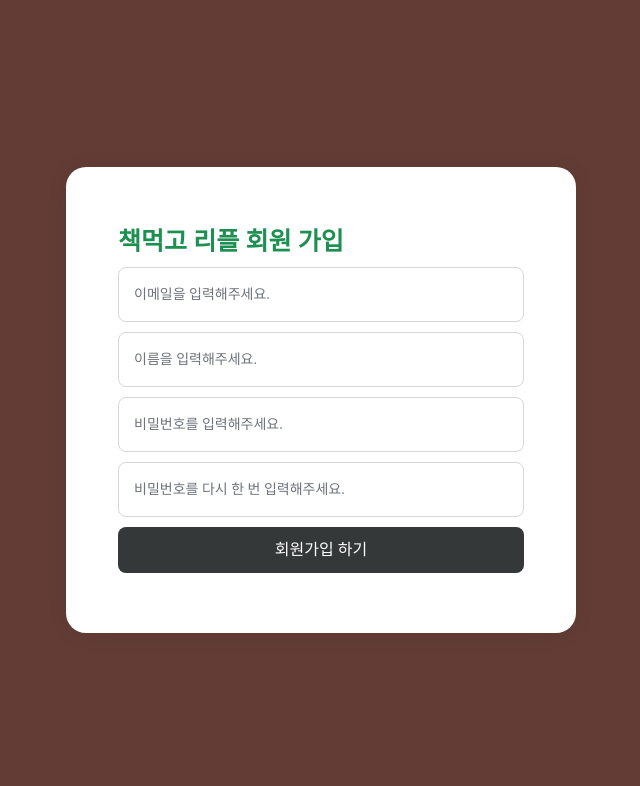
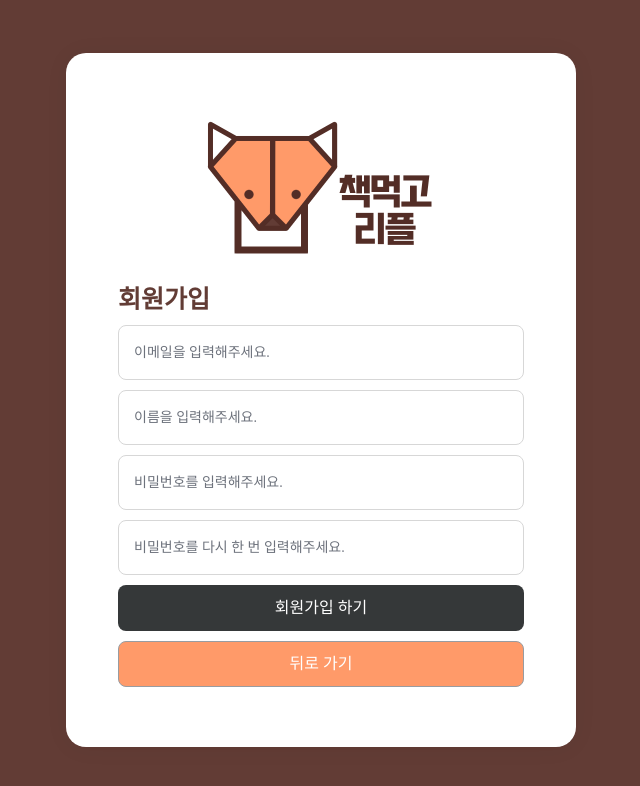
Before and after one commit to LIM-JAE-JIN/book_newsfeed_project, a website: page assets/page/join.html in a window 1280 px wide. Shown: the whole page, without its empty margins (319-959 px from the left). Drawn offline with Linux system fonts and the light colour scheme.

Commit message:
update join
update join

```diff
--- a/assets/page/join.html
+++ b/assets/page/join.html
@@ -8,14 +8,17 @@
   <link rel="stylesheet" href="/css/common.css" />
   <link rel="stylesheet" href="/css/signup.css" />
   <script src="/js/signup.js"></script>
-  <title>책먹고 리플 회원 가입</title>
+  <title>책먹고 리플 회원가입</title>
 </head>
 
 <body>
   <div class="dr-signup-container">
     <div class="dr-signup-wrap">
+      <h1 class="dr-fw-600 mb-4" style="text-align: center">
+        <img src="../images/logo2.png" alt="logo" />
+      </h1>
       <form method="post" id="signup">
-        <h1 class="dr-color-02 dr-fw-600 mb-3">책먹고 리플 회원 가입</h1>
+        <h1 class="dr-fw-600 mb-3" style="color: #623c35;">회원가입</h1>
         <div class="mb-3 dr-input-wrap">
           <input type="email" class="dr-input" id="email" name="email" placeholder="이메일을 입력해주세요." />
         </div>
@@ -33,6 +36,13 @@
           회원가입 하기
         </button>
       </form>
+      <div class="mt-3">
+        <a href="/page/index_login.html">
+          <button type="button" class="dr-button w-100" style="background-color: #ff9a69; color: #fff">
+            뒤로 가기
+          </button>
+        </a>
+      </div>
     </div>
   </div>
 
```
Also changed, not shown: assets/page/index_login.html (+9 -26 lines).
